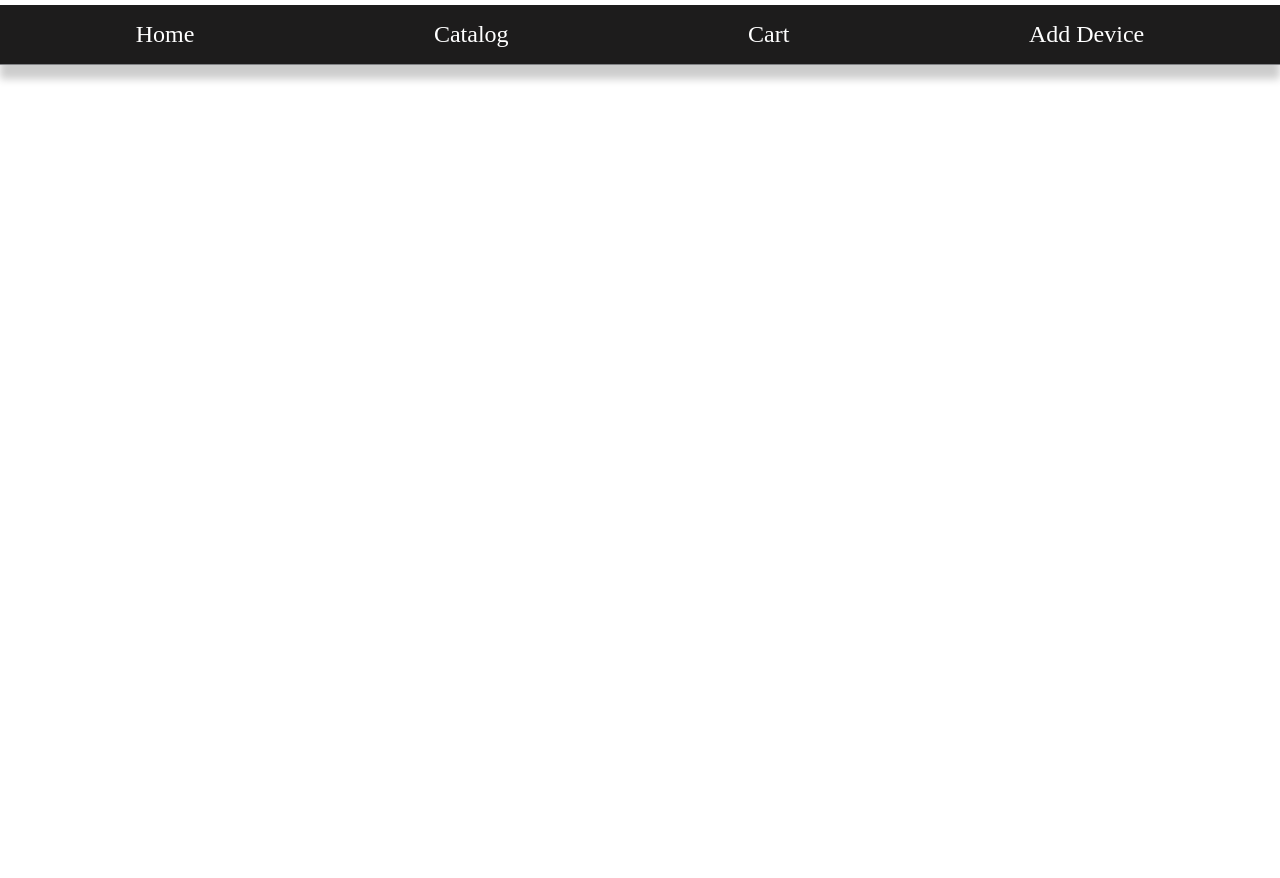
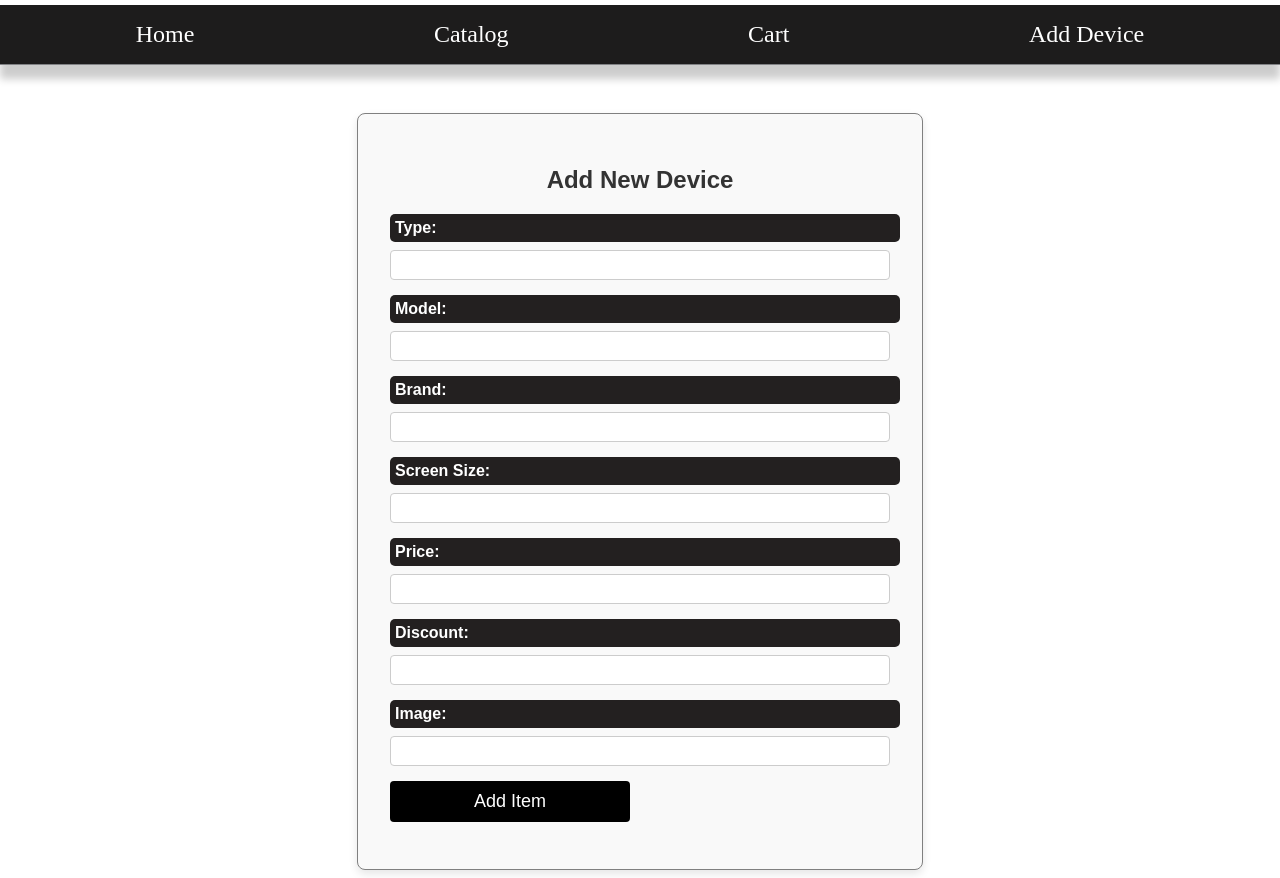
Before and after one commit to idham19/E-Management-Store, an Angular app: page /add-form in a window 1280 px wide. Before the commit this address led to /. Before the commit the page ends 800 px from the top, so only its background shows below. Built offline with nearby package versions, Linux system fonts and the light colour scheme.

Commit message:
add-form generate and html , css styling and function to the add-form.ts added

```diff
--- /dev/null
+++ b/src/app/add-form/add-form.component.css
@@ -0,0 +1,117 @@
+form {
+    background-color: #f9f9f9;
+    padding: 2rem;
+    border-radius: 8px;
+    box-shadow: 0 4px 8px rgba(0, 0, 0, 0.1);
+    width: 500px;
+    margin: 0 auto;
+    font-family: Arial, sans-serif;
+    height: auto;
+    margin-top: 3rem;
+    border:solid 0.5px grey;
+  }
+  .imageForm{
+    position: relative;
+    width: 150px;
+    height: auto;
+  }
+  h2 {
+    text-align: center;
+    margin-bottom: 20px;
+    color: #333;
+    font-size: 24px;
+  }
+
+  /* Label styling */
+  label {
+    text-align: left;
+    display: block;
+    margin-bottom: 8px;
+    font-weight: bold;
+    color: #ffffff;
+    background-color: #232020;
+    padding: 5px;
+    width: 100%;
+    border-radius: 5px;
+    transition: all 0.4s;
+  }
+  label:hover{
+    transform: scale(1.01);
+    color: rgb(194, 255, 255);
+  }
+
+
+
+  /* Input fields styling */
+  input[type="text"],
+  input[type="number"],
+  .searchInput,
+  textarea {
+    width: 100%;
+    padding: 5px;
+    margin-bottom: 15px;
+    border: 1px solid #ccc;
+    border-radius: 4px;
+    font-size: 16px;
+    background-color: #fff;
+    box-sizing: border-box;
+    transition: all 0.4s;
+
+  }
+  input:hover{
+    transform: scale(1.04);
+    /* background-color: #bedafb; */
+    background-color:rgb(194, 255, 255);
+   }
+  input[type="text"]:focus,
+  input[type="number"]:focus,
+  textarea:focus {
+    border-color: #4da0ff;
+    outline: none;
+    background-color: #eef;
+  }
+
+  /* Button styling */
+  button {
+    width: 48%;
+    padding: 10px;
+    background-color: #000000;
+    color: white;
+    font-size: 18px;
+    border: none;
+    border-radius: 4px;
+    cursor: pointer;
+    transition: all 0.4s ease-in-out;
+  }
+
+  button:hover {
+    background-color: #ffffff;
+    transform: scale(1.03);
+    border: solid 3px rgb(0, 0, 0);
+    color: rgb(0, 0, 0);
+  }
+
+  /* Add some spacing between form elements */
+  input,
+  textarea,
+  button {
+    margin-bottom: 15px;
+  }
+
+  .editTitle {
+    margin-bottom: 1rem;
+  }
+  .addNewItem{
+    background: white;
+  }
+  .btn-in-update-view{
+    display: flex;
+    justify-content: space-between;
+    background: white;
+  }
+  .all-buttons{
+    display: flex;
+    flex-direction: row;
+    justify-content: space-between;
+    gap: 1rem;
+  }
--- /dev/null
+++ b/src/app/add-form/add-form.component.html
@@ -0,0 +1,40 @@
+<form  [formGroup]="deviceForm" (ngSubmit)="onSubmit($event)">
+    <!-- <h2 className="addNewItem">Add New Device</h2> -->
+     <h2>{{ deviceId>0 ? 'Manage Device' : 'Add New Device'}}</h2>
+     <img *ngIf="deviceId>0" class="imageForm" [src]="imagUrl" alt="image name">
+
+    <label htmlFor="item-name" >Type:</label>
+    <input type="text"  formControlName="type" />
+    <br />
+
+    <label htmlFor="description"> Model:</label>
+    <input type="text" id="description"  formControlName="model"/>
+    <br />
+
+    <label >Brand:</label>
+    <input type="text" id="price" formControlName="brand"  />
+    <br />
+
+    <label htmlFor="category">Screen Size:</label>
+    <input type="text" id="category" formControlName="screenSize"  />
+    <br />
+    <label htmlFor="category">Price:</label>
+    <input type="number" id="category" formControlName="price" />
+    <br />
+    <label htmlFor="category">Discount:</label>
+    <input type="number" id="category" formControlName="discount"  />
+    <br />
+
+    <label htmlFor="image">Image:</label>
+    <input type="text" id="image" formControlName="image" />
+    <br />
+     <div  >
+        <div *ngIf="deviceId===0">
+           <button  type="submit" value="Add Item" >Add Item</button>
+        </div>
+        <div *ngIf="deviceId>0" class="all-buttons">
+            <button  type="submit" value="Edit Item" >Edit Item</button>
+            <button  type="submit" value="Delete Item">Delete Item</button>
+        </div>
+    </div>
+</form>
--- /dev/null
+++ b/src/app/add-form/add-form.component.ts
@@ -0,0 +1,127 @@
+import { Component } from '@angular/core';
+import { FormBuilder, FormGroup, Validators } from '@angular/forms';
+import { ReactiveFormsModule } from '@angular/forms'; // Import this module
+import { IDevice } from '../device-details/device.model';
+import { ActivatedRoute, Router } from '@angular/router';
+import { DeviceService } from '../device-details/device.service';
+
+
+@Component({
+  selector: 'app-add-form',
+  templateUrl: './add-form.component.html',
+  styleUrls: ['./add-form.component.css']
+})
+export class AddFormComponent {
+
+  deviceForm!: FormGroup;
+  deviceId!: number;
+  public imagUrl=""
+
+  constructor(
+  private fb: FormBuilder,
+  private deviceSvc:DeviceService,
+  private router :Router,
+  private route :ActivatedRoute) {}
+
+  ngOnInit() {
+    // Initialize the form
+    this.deviceForm = this.fb.group({
+      buttonValue: [''],
+      type: ['',[Validators.required]],
+      model: [''],
+      brand:[""],
+      screenSize:[""],
+      price: [''],
+      discount: [''],
+      image: [''],
+    });
+    // This + is unary operator converts the string value returned by get('id') to a number.
+    this.deviceId = +this.route!.snapshot!.paramMap!.get('id')!;
+
+    if (this.deviceId) {
+      // Fetch the device data and populate the form
+      this.deviceSvc.getDeviceById(this.deviceId).subscribe((device:any) => {
+        // Patch the form with device data
+        this.deviceForm.patchValue({
+          type: device.type,
+          model: device.model,
+          brand: device.brand,
+          screenSize: device.screenSize,
+          price: device.price,
+          discount: device.discount,
+          image: device.image
+        });
+      });
+      this.getImgUrl(this.deviceId)
+    }
+  }
+
+  // Function to handle form submission
+  onSubmit(event:Event) {
+    event.preventDefault(); // Prevent the default form submission behavior
+     // Get the target form element
+     this.deviceId = +this.route!.snapshot!.paramMap!.get('id')!;
+     console.log(this.deviceId);
+
+     const target = event.target as HTMLFormElement;
+     // Use querySelector to get the button and cast it to HTMLButtonElement
+     const button = target.querySelector('button[type="submit"]:focus') as HTMLButtonElement;
+     const buttonValue = button?.value;
+
+     console.log(`This is the buttonValue: ${buttonValue}`);
+
+    if (this.deviceForm.valid) {
+      try{
+        if(buttonValue==="Add Item"){
+          const newDevice = this.deviceForm.value;
+          console.log(`new Device added ${newDevice}`);
+          this.deviceSvc.addDevice(newDevice).subscribe((response)=>{
+            console.log("Device added",response);
+            //reset a form
+            this.deviceForm.reset()
+            this.router.navigate(['/catalog'])
+          })
+        }
+        else if (buttonValue==="Edit Item"){
+          console.log("Editing item...");
+          const newDevice = this.deviceForm.value;
+          console.log(newDevice);
+
+          this.editDeviceDetails(this.deviceId,newDevice)
+        }
+        else if(buttonValue==="Delete Item"){
+         this.deleteDeviceById(this.deviceId)
+        }
+        else{
+          console.log("Button value doesn't exist");
+
+        }
+
+      }catch(error){
+        console.log("Erro adding new Device",error);
+      }
+    } else {
+      console.error('Form is invalid');
+    }
+  }
+
+
+  public deleteDeviceById(id:number):void{
+    this.deviceSvc.deleteDeviceById(id).subscribe(()=>{
+      this.router.navigate(['/catalog'])
+    });
+  }
+  public getImgUrl(id:number):void{
+     this.deviceSvc.getDeviceById(id).subscribe((device)=>{
+       this.imagUrl=device.image
+    })
+  }
+  public editDeviceDetails(id:number,device:IDevice){
+    this.deviceSvc.upDateDevice(id,device).subscribe(()=>{
+      console.log(`Device ${device.model}Updated`);
+      this.router.navigate(['/catalog'])
+
+    })
+  }
+
+}
--- a/src/app/app-routing.module.ts
+++ b/src/app/app-routing.module.ts
@@ -3,12 +3,14 @@ import { RouterModule, Routes } from '@angular/router';
 import { HomeComponent } from './home/home.component';
 import { CartComponent } from './cart/cart.component';
 import { CatalogComponent } from './catalog/catalog.component';
+import { AddFormComponent } from './add-form/add-form.component';
 
 
 const routes: Routes = [
 {path:"",redirectTo:'/home',pathMatch:"full"},
 {path:"home",component:HomeComponent},
 {path:"cart",component:CartComponent},
+{path:"add-form",component:AddFormComponent},
 {path:"catalog",component:CatalogComponent},
 
 ];
--- a/src/app/catalog/catalog.component.css
+++ b/src/app/catalog/catalog.component.css
@@ -1,6 +1,7 @@
 .container {
     display: flex;
     flex-direction: column;
+    flex-wrap: wrap;
   }
   .filters {
     display: flex;
@@ -51,6 +52,7 @@
     transition: all 0.4s;
     background-color: white;
     cursor: pointer;
+    flex-basis: 200px;
   }
   article:hover {
     background-color: beige;
```
Also changed, not shown: src/app/app.module.ts (+7 -1 lines), 1 other file (tests, documents, lock files or other folders).
